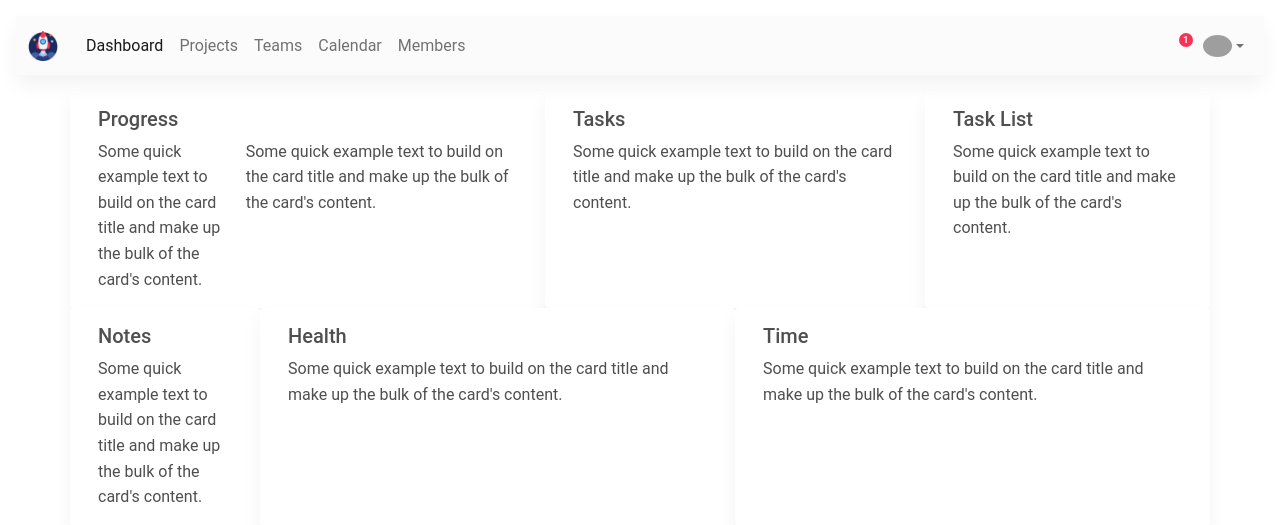
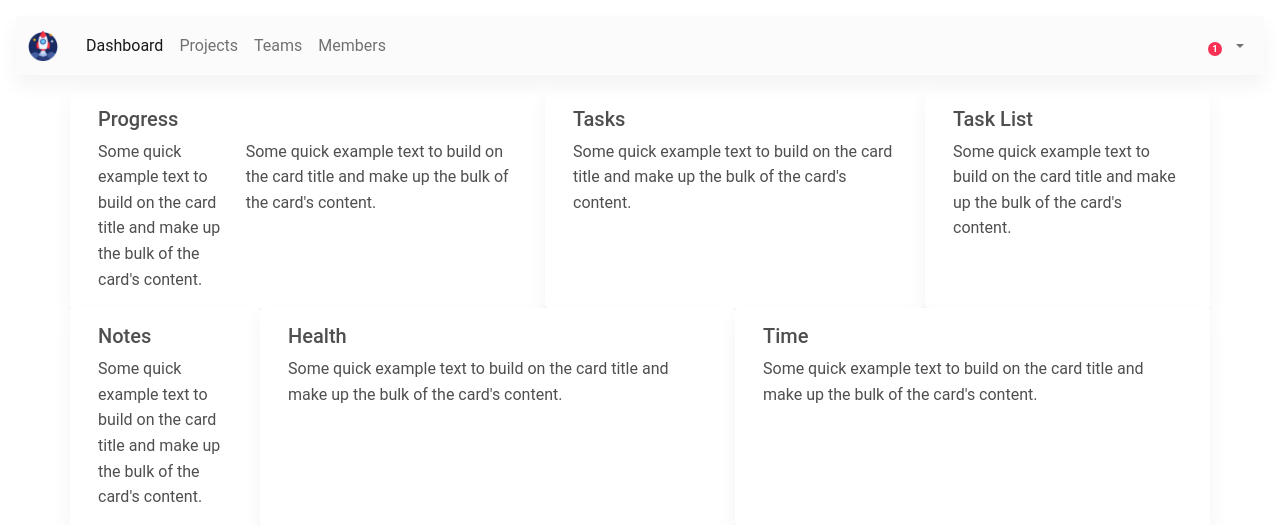
Before and after one commit to TheHypenosis/SimpleCRM, a PHP site: page /Dashboard.php in a window 1280 px wide. Shown: the top 525 px of the page. Run offline with PHP 8.4, Linux system fonts and the light colour scheme; grey boxes are pictures that could not be loaded.

Commit message:
Update Navbar.php

```diff
--- a/Components/Navbar.php
+++ b/Components/Navbar.php
@@ -22,9 +22,6 @@ $selected = $x['filename'] ;
         </li>
         <li class="nav-item">
           <a class="nav-link <?php if ($selected == "Teams") echo 'active'; ?>" href="Teams.php">Teams</a>
-        </li>
-        <li class="nav-item">
-          <a class="nav-link <?php if ($selected == "Calendar") echo 'active'; ?>" href="Calendar.php">Calendar</a>
         </li>
         <li class="nav-item">
           <a class="nav-link <?php if ($selected == "Members") echo 'active'; ?>" href="Members.php">Members</a>
@@ -68,13 +65,7 @@ $selected = $x['filename'] ;
           data-mdb-toggle="dropdown"
           aria-expanded="false"
         >
-          <img
-            src="https://mdbootstrap.com/img/Photos/Avatars/img (31).jpg"
-            class="rounded-circle"
-            height="22"
-            alt=""
-            loading="lazy"
-          />
+        <i height="22" class="fas fa-user-alt"></i>
         </a>
         <ul class="dropdown-menu" aria-labelledby="navbarDropdownMenuLink">
           <li>
```
